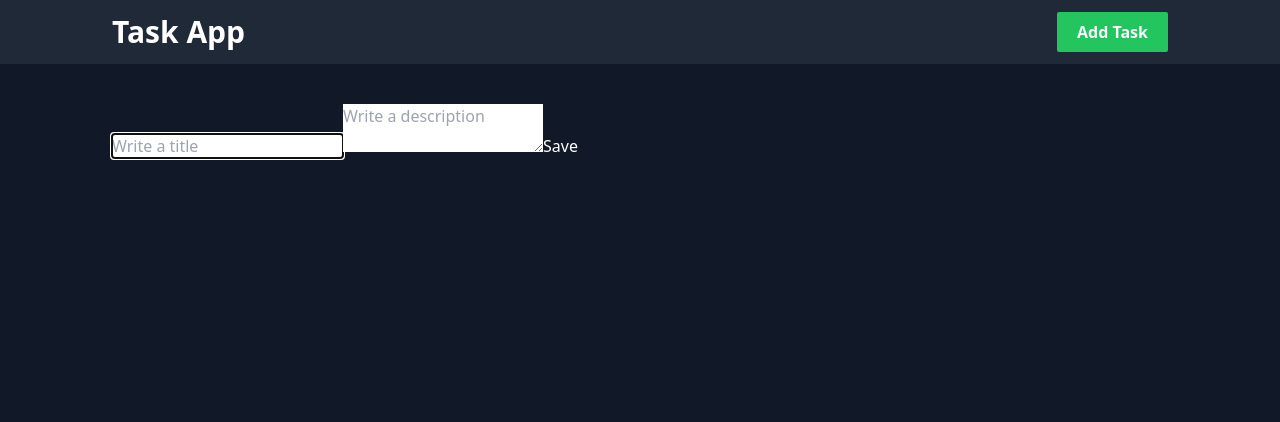
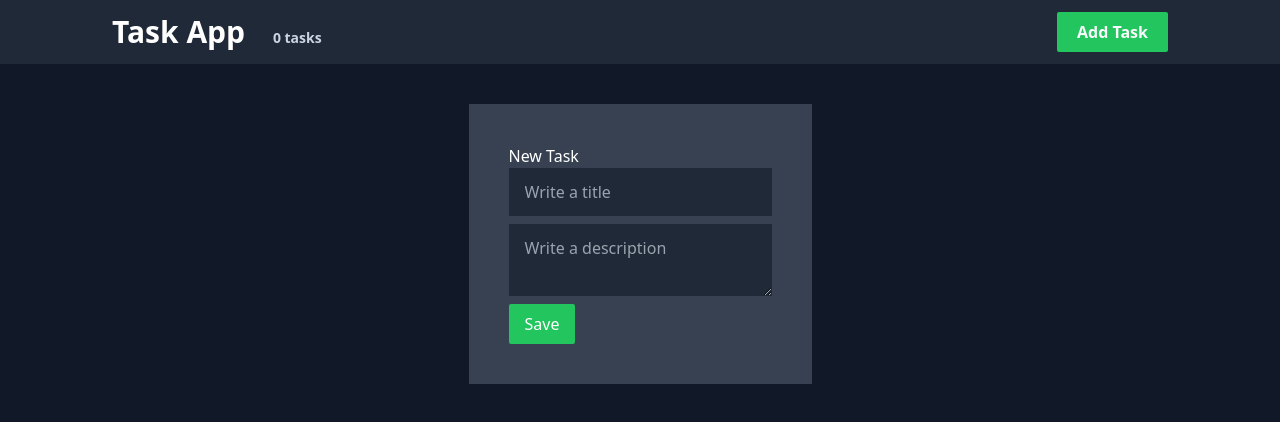
Before and after one commit to alejandroisa71/nextjs-context-crud, a Next.js app: page /new in a window 1280 px wide. Shown: the top 422 px of the page. Built offline with nearby package versions, Linux system fonts and the light colour scheme.

Commit message:
Se estiliza el formulario y al Navbar se le agrega sapan con cantidad de tareas

```diff
--- a/src/app/new/page.jsx
+++ b/src/app/new/page.jsx
@@ -3,7 +3,7 @@ import { useEffect } from 'react';
 import { useTasks } from '../../context/TaskContext';
 import { useRouter } from 'next/navigation';
 import { useForm } from 'react-hook-form';
-import {toast} from 'react-hot-toast'
+import { toast } from 'react-hot-toast';
 
 const TaskFormPage = ({ params }) => {
   const {
@@ -39,22 +39,28 @@ const TaskFormPage = ({ params }) => {
   }, []);
 
   return (
-    <form onSubmit={onSubmit}>
+    <div className="flex justify-center items-centerh-full">
+      <form onSubmit={onSubmit} className="bg-gray-700 p-10">
+        <h2>New Task</h2>
         <input
+          className="bg-gray-800 py-3 px-4 mb-2 block focus:outline-none w-full"
           placeholder="Write a title"
           autoFocus
-        name='title'
+          name="title"
           {...register('title', { required: true })}
         />
-      {errors.title && <span>This field is required</span>}
+        {errors.title && <span  className='block text-red-400 mb-2'>This field is required</span>}
         <textarea
+          className="bg-gray-800 py-3 px-4 mb-2 block focus:outline-none w-full"
           placeholder="Write a description"
           {...register('description', { required: true })}
-        name='description'
+          name="description"
         />
-      {errors.description && <span>This field is required</span>}
-      <button>Save</button>
+        {errors.description && <span  className='block text-red-400 mb-2'>This field is required</span>}
+        <button className='bg-green-500 hover:bg-green-400 py-2 px-4
+         rounded-sm disabled:opacity-30'>Save</button>
       </form>
+    </div>
   );
 };
 export default TaskFormPage;
--- a/src/components/Navbar.jsx
+++ b/src/components/Navbar.jsx
@@ -1,12 +1,14 @@
 "use client";
 import { useRouter } from "next/navigation";
 import Link from "next/link";
+import { useTasks } from "@/context/TaskContext";
 const Navbar = () => {
   const router = useRouter();
+  const{tasks}=useTasks();
   return (
     <header className="flex  justify-between items-center bg-gray-800 px-28 py-3">
       <Link href="/">
-        <h1 className="font-bold text-3xl text-white">Task App</h1>
+        <h1 className="font-bold text-3xl text-white">Task App <span className="text-slate-300 text-sm ml-5">{tasks.length} tasks</span></h1>
       </Link>
       <div>
         <button
```
Lines whose indentation alone changed are shown as unchanged.
